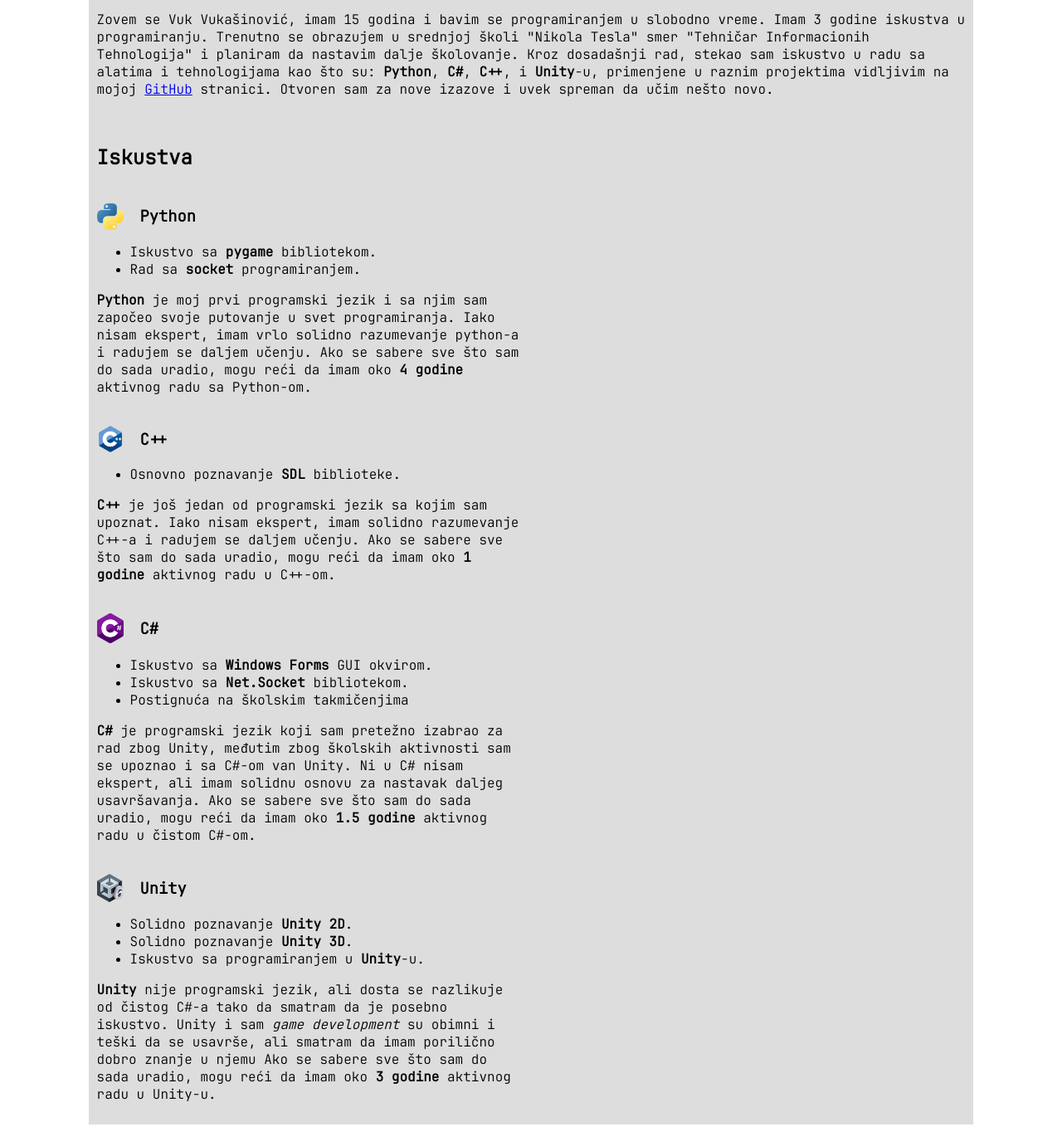
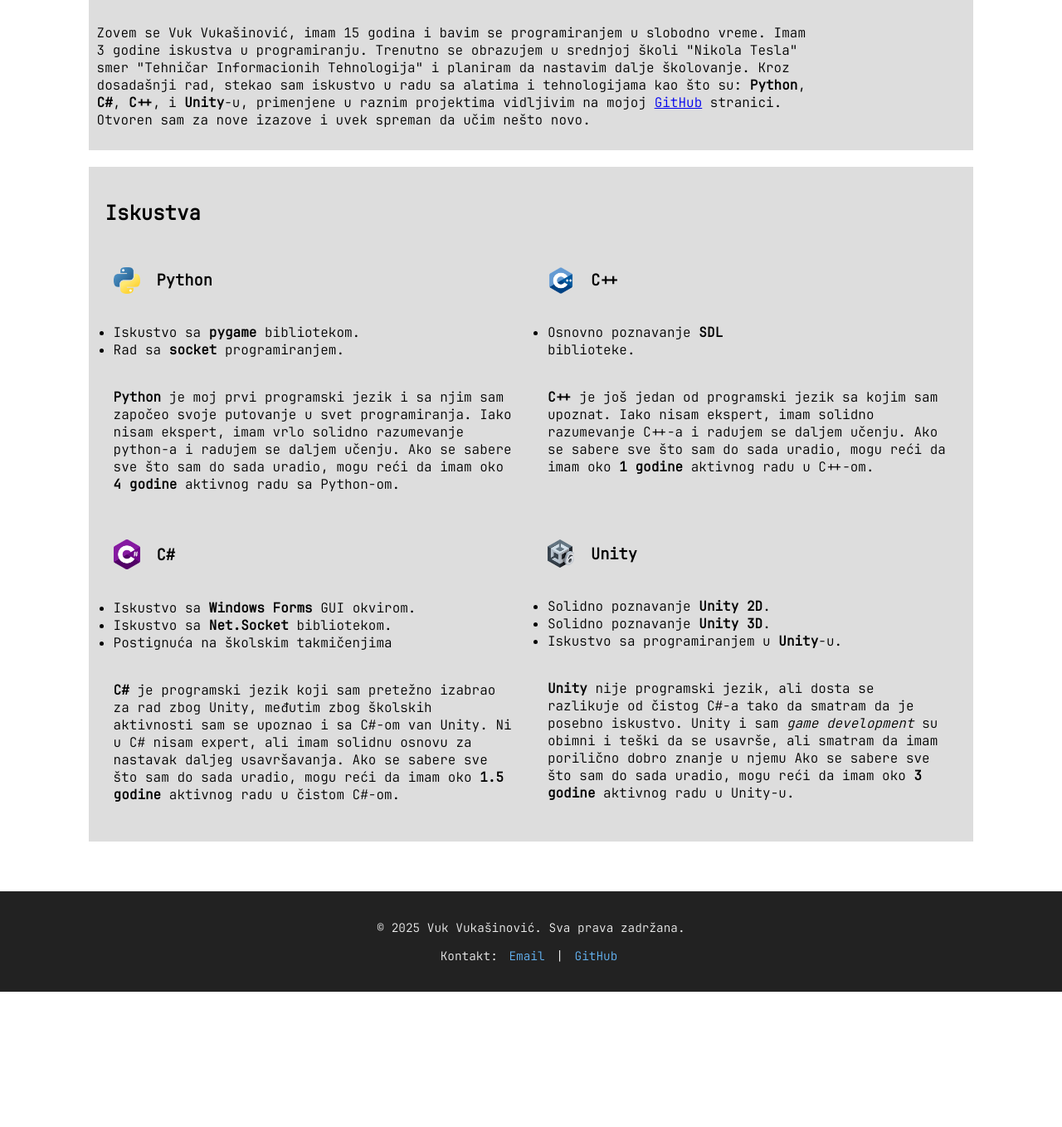
Before and after one commit to Vukile2801w/Vukile2801w, a plain HTML site: page index.html in a window 1280 px wide. Shown: the part 311-1669 px from the top of the page at 83% size. After the commit the page ends 1506 px from the top, so only its background shows below. Drawn offline with Linux system fonts and the light colour scheme.

Commit message:
Update contact form redirect and improve index layout
Changed the contact form redirect URL to the live GitHub Pages site. Refactored index.html structure for better layout, added container classes, improved section organization, and enhanced experience descriptions for Python, C++, C#, and Unity.

```diff
--- a/index.html
+++ b/index.html
@@ -8,18 +8,16 @@
         <link rel="page" href="contact.html">
         <script src="script.js" defer></script>
     </head>
-    <body>
-        <div class="container">
+    <body class="container">
         <header class="col-12" id="LicniPodaci">
-                <!-- <img src="Images/Profilna.png" alt="Vuk Vukasinovic" id="ProfilnaSlika"> -->
+            <!-- <img src="Images/Profilna.png" alt="Vuk Vukasinovic",i id="ProfilnaSlika"> -->
             <h1 class="col-12">Vuk Vukašinović</h1>
             <p class="col-12">Hobi Programer</p>
         </header>
-
         <div class="col-1"></div>
-            <div id="Summary" class="box col-10">
+        <div id="Summary" class="container box col-10">
             <h2 class="col-12 box_content">Rezime</h2>
-                <p class="col-12 box_content">
+            <p class="col-10 box_content">
                 Zovem se Vuk Vukašinović, imam 15 godina i bavim se programiranjem u slobodno vreme. Imam 3 godine iskustva u programiranju.
                 Trenutno se obrazujem u srednjoj školi "Nikola Tesla" smer "Tehničar Informacionih Tehnologija" i planiram da nastavim dalje školovanje.
                 Kroz dosadašnji rad, stekao sam iskustvo u radu sa alatima i tehnologijama kao što su: <b>Python</b>, <b>C#</b>, <b>C++</b>, i <b>Unity</b>-u,
@@ -29,73 +27,74 @@
         </div>
         <div class="col-1"></div>
 
+        <div class="col-12"></div> <!-- Razmak izmedju Rezimea i Iskustva  -->
+
         <div class="col-1"></div>
-            <div id="Iskustva" class="box col-10">
+        <div id="Iskustva" class="col-10 box container">
             <h2 class="col-12 box_content">Iskustva</h2>
 
-                <div class="col-6 box_content">
-                    <!-- PYTHON -->
-                    <div style="display: flex; align-items: center; gap: 10px;">
+            <div class="col-6 box_content">                        <!-- PYTHON -->
+                <div class="col-12 box_content" style="display: flex; align-items: center; gap: 10px;">
                     <img src="Images/Python_Logo.png" alt="Python Logo" class="logo-inline">
                     <h3 style="margin: 0;">Python</h3>
                 </div>
-                    <ul>
+                <ul class="col-12">
                     <li>Iskustvo sa <b>pygame</b> bibliotekom.</li>
                     <li>Rad sa <b>socket</b> programiranjem.</li>
                 </ul>
-                    <p>
+                <p class="col-12 box_content">
                     <b>Python</b> je moj prvi programski jezik i sa njim sam započeo svoje putovanje u svet programiranja.
                     Iako nisam ekspert, imam vrlo solidno razumevanje python-a i radujem se daljem učenju.
                     Ako se sabere sve što sam do sada uradio, mogu reći da imam oko <b>4 godine</b> aktivnog radu sa Python-om.
                 </p>
             </div>
 
-                <div class="col-6 box_content">
-                    <!-- C++ -->
-                    <div style="display: flex; align-items: center; gap: 10px;">
+            <div class="col-6 box_content">                        <!-- C++ -->
+                <div class="col-12 box_content" style="display: flex; align-items: center; gap: 10px;">
                     <img src="Images/C++_Logo.png" alt="C++ Logo" class="logo-inline">
                     <h3 style="margin: 0;">C++</h3>
                 </div>
-                    <ul>
+
+
+                <ul class="col-6">
                     <li>Osnovno poznavanje <b>SDL</b> biblioteke.</li>
                 </ul>
-                    <p>
+
+                <p class="col-12 box_content">
                     <b>C++</b> je još jedan od programski jezik sa kojim sam upoznat.
                     Iako nisam ekspert, imam solidno razumevanje C++-a i radujem se daljem učenju.
                     Ako se sabere sve što sam do sada uradio, mogu reći da imam oko <b>1 godine</b> aktivnog radu u C++-om.
                 </p>
             </div>
 
-                <div class="col-6 box_content">
-                    <!-- C# -->
-                    <div style="display: flex; align-items: center; gap: 10px;">
+            <div class="col-6 box_content">                        <!-- C# -->
+                <div class="col-12 box_content" style="display: flex; align-items: center; gap: 10px;">
                     <img src="Images/CSharp_Logo.png" alt="C# Logo" class="logo-inline">
                     <h3 style="margin: 0;">C#</h3>
                 </div>
-                    <ul>
+                <ul class="col-16">
                     <li>Iskustvo sa <b>Windows Forms</b> GUI okvirom.</li>
                     <li>Iskustvo sa <b>Net.Socket</b> bibliotekom.</li>
                     <li>Postignuća na školskim takmičenjima</li>
                 </ul>
-                    <p>
+                <p class="col-12 box_content">
                     <b>C#</b> je programski jezik koji sam pretežno izabrao za rad zbog Unity, međutim zbog školskih aktivnosti
-                        sam se upoznao i sa C#-om van Unity. Ni u C# nisam ekspert, ali imam solidnu osnovu za nastavak daljeg usavršavanja.
+                    sam se upoznao i sa C#-om van Unity. Ni u C# nisam expert, ali imam solidnu osnovu za nastavak daljeg usavršavanja.
                     Ako se sabere sve što sam do sada uradio, mogu reći da imam oko <b>1.5 godine</b> aktivnog radu u čistom C#-om.
                 </p>
             </div>
 
-                <div class="col-6 box_content">
-                    <!-- UNITY -->
-                    <div style="display: flex; align-items: center; gap: 10px;">
+            <div class="col-6 box_content">                        <!-- UNITY -->
+                <div class="col-12 box_content" style="display: flex; align-items: center; gap: 10px;">
                     <img src="Images/Unity.png" alt="Unity Logo" class="logo-inline">
                     <h3 style="margin: 0;">Unity</h3>
                 </div>
-                    <ul>
+                <ul class="col-12">
                     <li>Solidno poznavanje <b>Unity 2D</b>.</li>
                     <li>Solidno poznavanje <b>Unity 3D</b>.</li>
                     <li>Iskustvo sa programiranjem u <b>Unity</b>-u.</li>
                 </ul>
-                    <p>
+                <p class="col-12 box_content">
                     <b>Unity</b> nije programski jezik, ali dosta se razlikuje od čistog C#-a tako da smatram da je posebno iskustvo.
                     Unity i sam <i>game development</i> su obimni i teški da se usavrše, ali smatram da imam porilično dobro znanje u njemu
                     Ako se sabere sve što sam do sada uradio, mogu reći da imam oko <b>3 godine</b> aktivnog radu u Unity-u.
@@ -103,19 +102,23 @@
             </div>
         </div>
         <div class="col-1"></div>
-        </div> <!-- kraj container -->
+
+        <div class="col-12"></div> <!-- Razmak izmedju Iskustva i Kontakt -->
+
+        </div>
 
         <footer class="col-12 footer">
             <div class="container">
                 <div class="col-12 footer-content">
                     <p>&copy; 2025 Vuk Vukašinović. Sva prava zadržana.</p>
                     <p>
+                        Kontakt:
                         <a href="contact.html">Email</a> |
                         <a href="https://github.com/Vukile2801w" target="_blank">GitHub</a>
                     </p>
                 </div>
             </div>
         </footer>
+
     </body>
-
 </html>
```
Also changed, not shown: contact.html (+1 -1 lines). Lines whose indentation alone changed are shown as unchanged.
